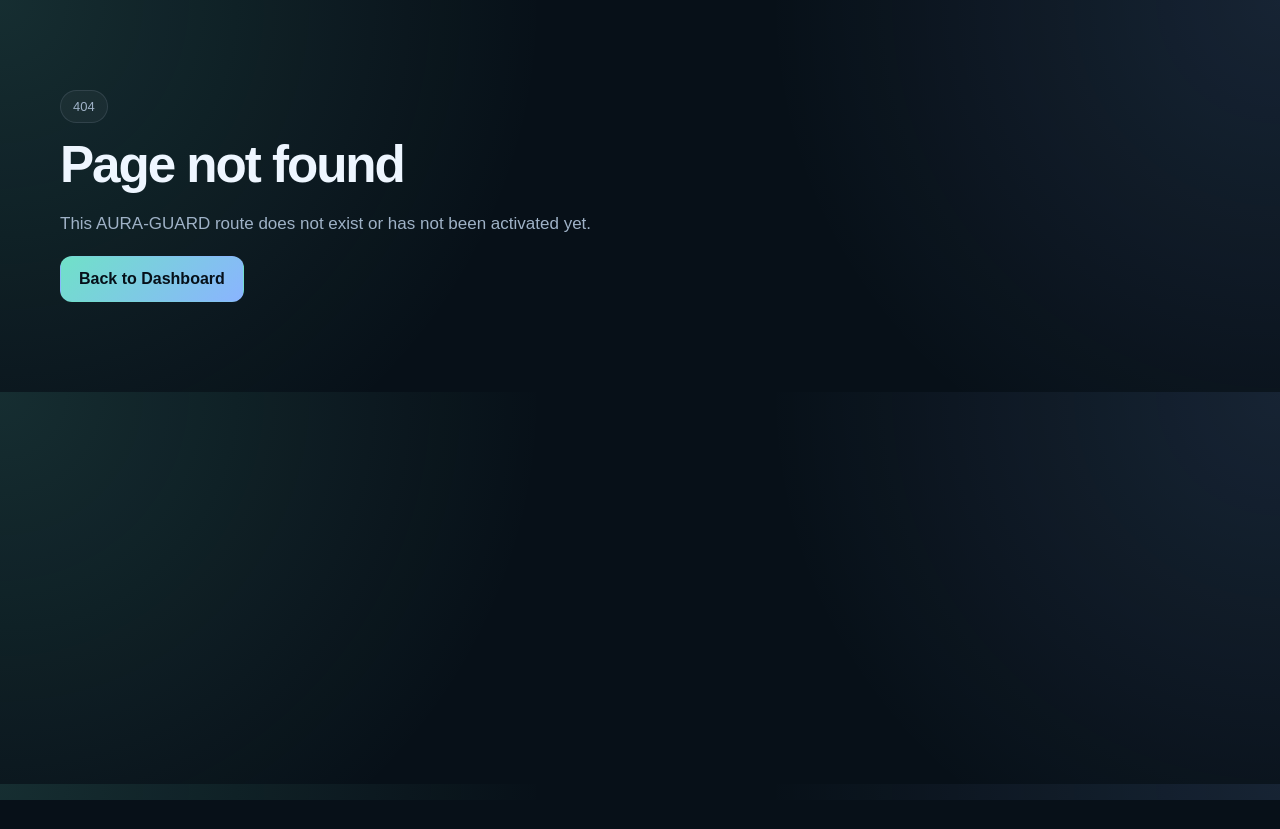
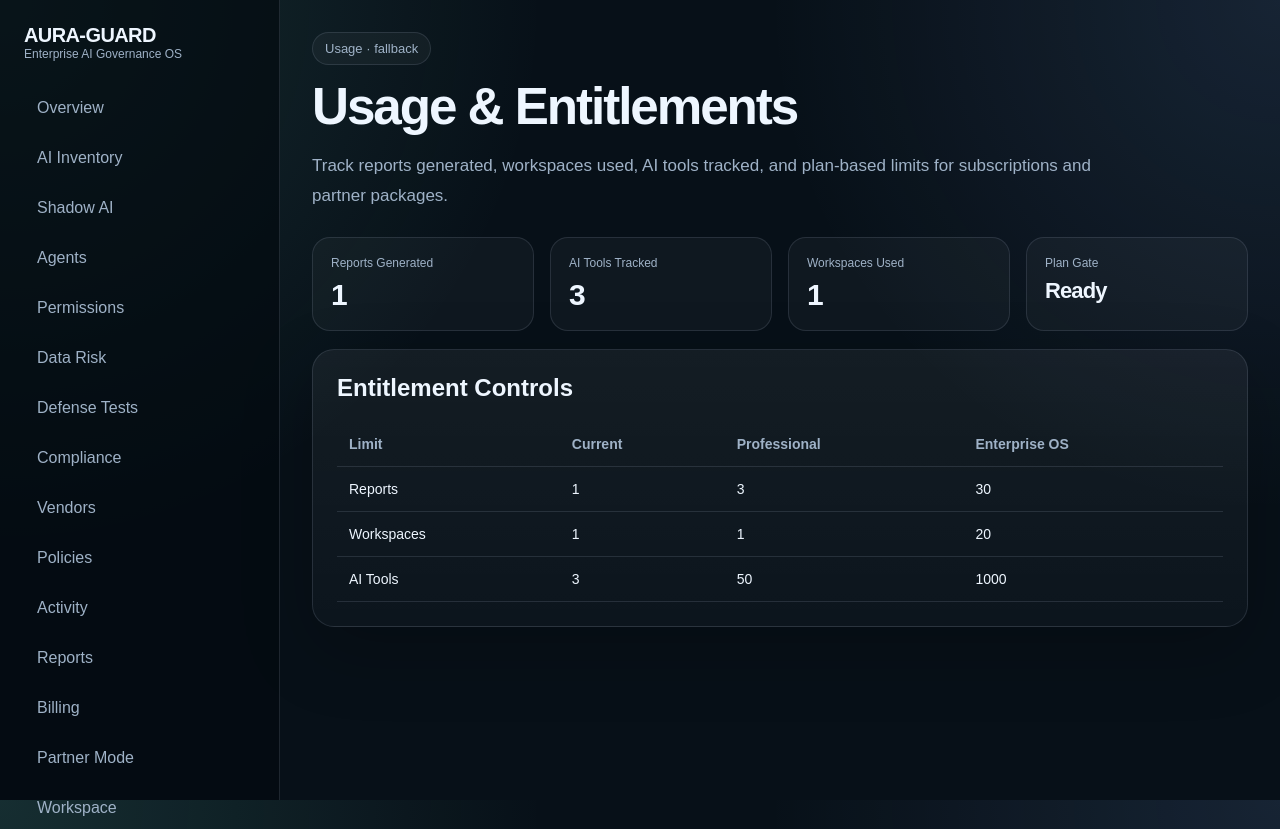
Before and after one commit to bisniskhusus019-hub/aura-guard-enterprise-os, a Next.js app: page /dashboard/usage in a window 1280 px wide. Before the commit this address had no page. Before the commit the page ends 800 px from the top, so only its background shows below. Built offline with nearby package versions, Linux system fonts and the light colour scheme; no server answers.

Commit message:
Add usage and entitlement dashboard page

```diff
--- /dev/null
+++ b/app/dashboard/usage/page.tsx
@@ -0,0 +1,33 @@
+import { DashboardShell } from "@/components/dashboard-shell";
+import { getOpsSummary } from "@/lib/ops-data";
+
+export default async function UsagePage() {
+  const ops = await getOpsSummary();
+
+  return (
+    <DashboardShell activeHref="/dashboard/usage">
+      <div>
+        <div className="badge">Usage · {ops.source}</div>
+        <h1 className="section-title" style={{ marginTop: 16 }}>Usage & Entitlements</h1>
+        <p className="section-copy">Track reports generated, workspaces used, AI tools tracked, and plan-based limits for subscriptions and partner packages.</p>
+        <div className="metric-grid" style={{ marginTop: 26, marginBottom: 18 }}>
+          <div className="metric-card"><div className="metric-label">Reports Generated</div><div className="metric-value">{ops.reportsGenerated}</div></div>
+          <div className="metric-card"><div className="metric-label">AI Tools Tracked</div><div className="metric-value">{ops.aiToolsTracked}</div></div>
+          <div className="metric-card"><div className="metric-label">Workspaces Used</div><div className="metric-value">1</div></div>
+          <div className="metric-card"><div className="metric-label">Plan Gate</div><div className="metric-value" style={{ fontSize: 22 }}>Ready</div></div>
+        </div>
+        <div className="card" style={{ padding: 24 }}>
+          <h2 style={{ marginTop: 0 }}>Entitlement Controls</h2>
+          <table>
+            <thead><tr><th>Limit</th><th>Current</th><th>Professional</th><th>Enterprise OS</th></tr></thead>
+            <tbody>
+              <tr><td>Reports</td><td>{ops.reportsGenerated}</td><td>3</td><td>30</td></tr>
+              <tr><td>Workspaces</td><td>1</td><td>1</td><td>20</td></tr>
+              <tr><td>AI Tools</td><td>{ops.aiToolsTracked}</td><td>50</td><td>1000</td></tr>
+            </tbody>
+          </table>
+        </div>
+      </div>
+    </DashboardShell>
+  );
+}
```
